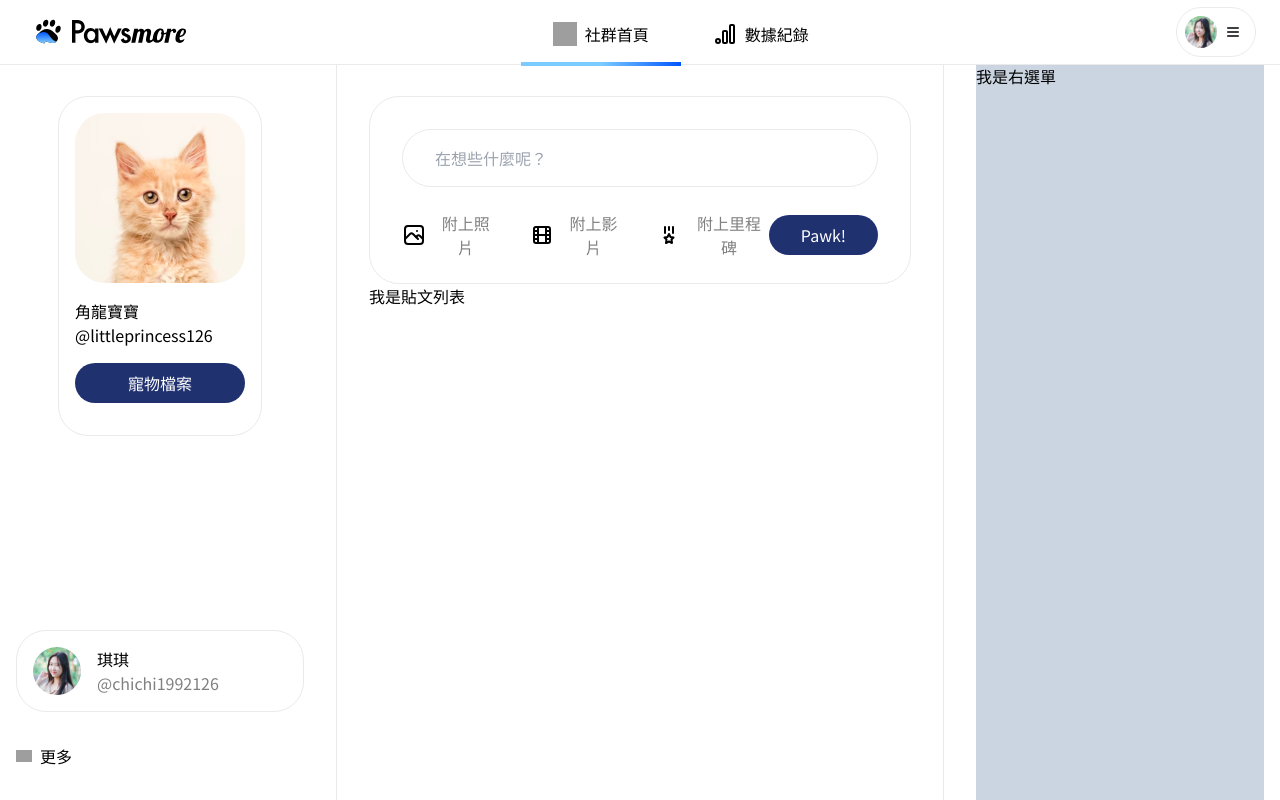
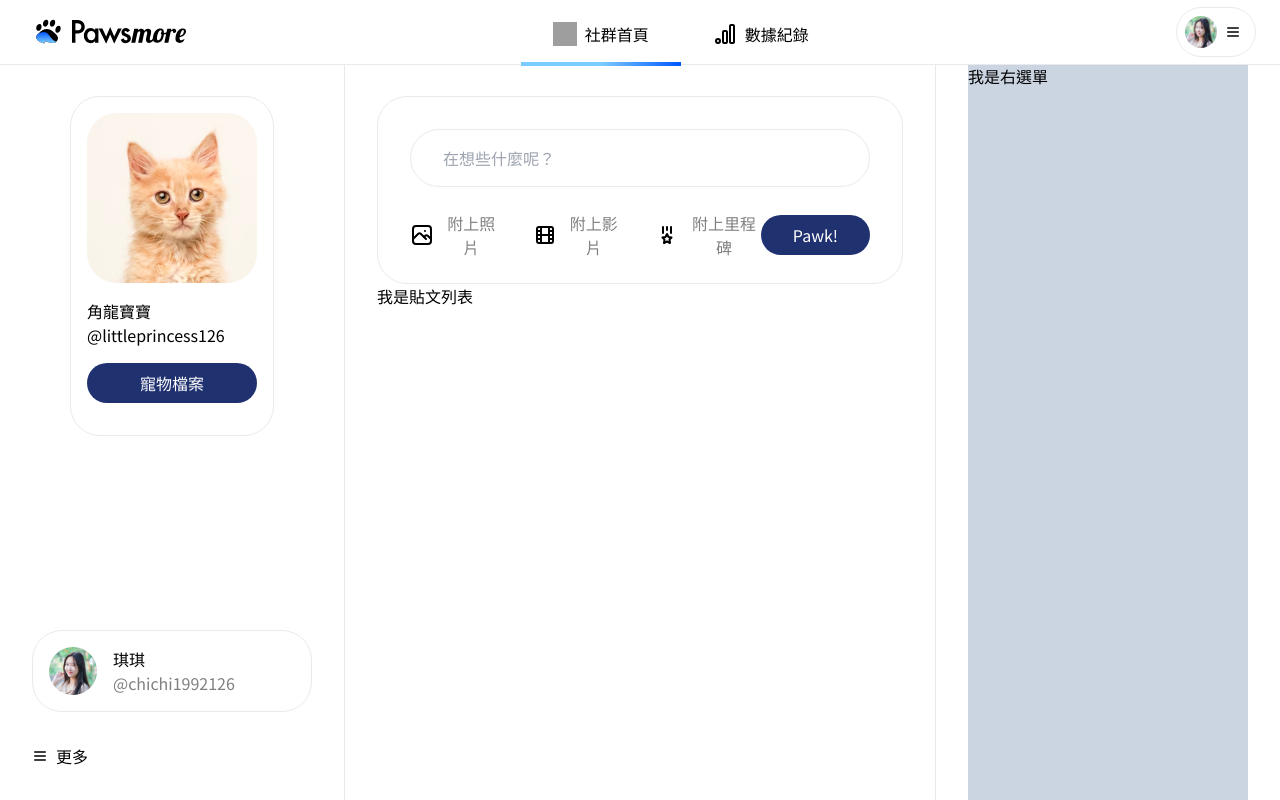
Before and after one commit to penspulse326/rocket_pawsmore, a Next.js app: page /test/social in a window 1280 px wide. Built offline with nearby package versions, Linux system fonts and the light colour scheme; grey boxes are pictures that could not be loaded.

Commit message:
fixed: inner container's padding and width

```diff
--- a/src/components/SocialSideBarLeft.tsx
+++ b/src/components/SocialSideBarLeft.tsx
@@ -73,7 +73,7 @@ export default function SocialSideBarLeft() {
           onClick={() => setIsMenuOpen(!isMenuOpen)}
         >
           <Image
-            src="/icons/burger.svg"
+            src="/icons/icon-burger.svg"
             alt="menu"
             width={16}
             height={16}
--- a/src/pages/test/social.tsx
+++ b/src/pages/test/social.tsx
@@ -4,8 +4,8 @@ import SideBarRight from "@/components/SocialSideBarRight";
 
 export default function Social() {
   return (
-    <section className="outer">
-      <div className="inner pt-16 px-4 2xl:px-12 h-screen grid grid-cols-12 gap-8">
+    <section className="outer px-8">
+      <div className="inner mx-auto pt-16 h-screen grid grid-cols-12 gap-8">
         <SideBarLeft />
         <SocialPostList />
         <SideBarRight />
```
